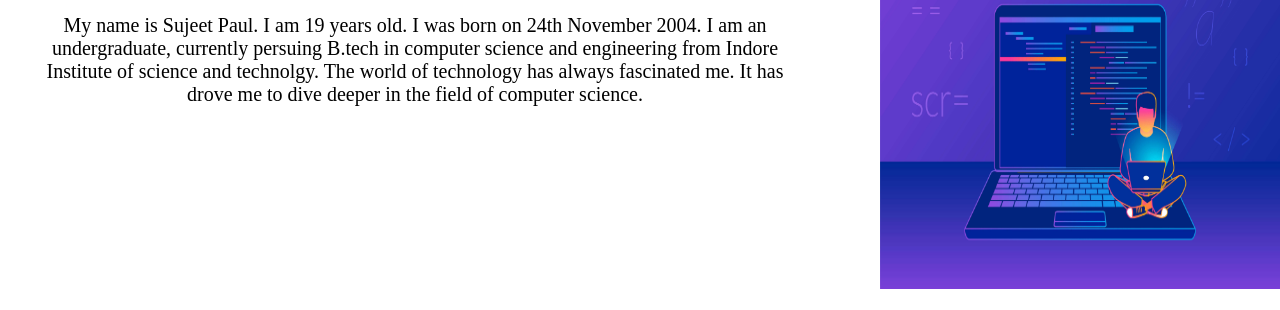
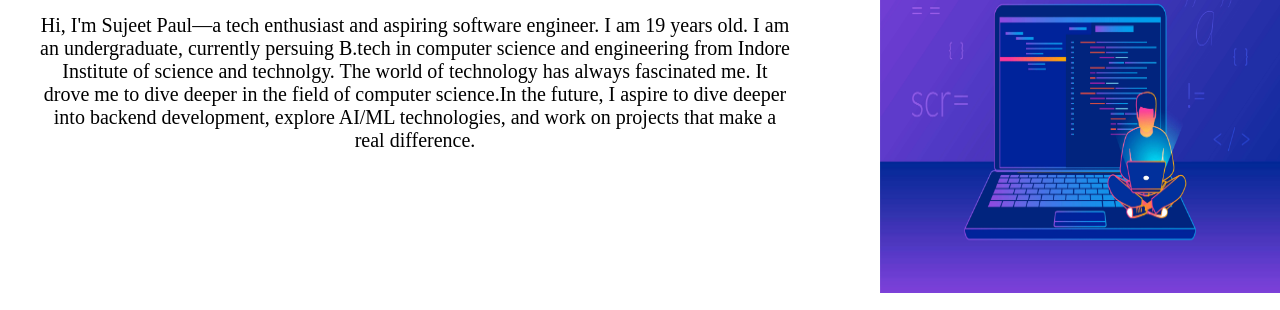
Before and after one commit to Sujeetpaul/Portfolio, a plain HTML site: page index.html in a window 1280 px wide. Shown: the part 728-1038 px from the top of the page. Drawn offline with Linux system fonts and the light colour scheme.

Commit message:
Update index.html

```diff
--- a/index.html
+++ b/index.html
@@ -111,7 +111,7 @@
         <img src="developer.jpg">
         <div>
             <h1 style="font-size: 50px;">About</h1>
-            <p style="font-size: 20px; padding-left: 40px; padding-right: 70px;">My name is Sujeet Paul. I am 19 years old. I was born on 24th November 2004. I am an undergraduate, currently persuing B.tech in computer science and engineering from Indore Institute of science and technolgy. The world of technology has always fascinated me. It has drove me to dive deeper in the field of computer science.</p>
+            <p style="font-size: 20px; padding-left: 40px; padding-right: 70px;">Hi, I'm Sujeet Paul—a tech enthusiast and aspiring software engineer. I am 19 years old.  I am an undergraduate, currently persuing B.tech in computer science and engineering from Indore Institute of science and technolgy. The world of technology has always fascinated me. It drove me to dive deeper in the field of computer science.In the future, I aspire to dive deeper into backend development, explore AI/ML technologies, and work on projects that make a real difference.</p>
         </div>
     </section>
     <section id="section3">
```
